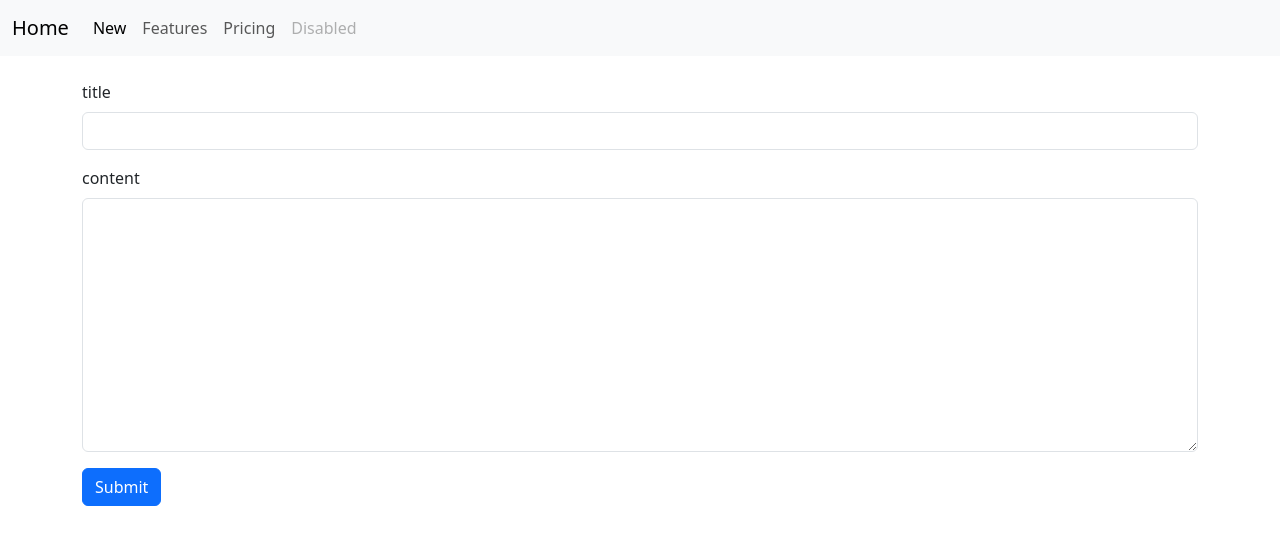
After one commit to seungjun6235/Board-, a Django app: template articles/templates/new.html in a window 1280 px wide. The commit adds this page. Shown: the top 545 px of the page. Run offline with Django 4.2, Linux system fonts and the light colour scheme; the template is opened without the code that fills it, so the values that code supplies are empty.

Commit message:
Create 기능 구현

```diff
--- /dev/null
+++ b/articles/templates/new.html
@@ -0,0 +1,22 @@
+{% extends 'base.html' %}
+
+{% block body %}
+    <form action="{% url 'articles:create'%}" class="mt-4" method="POST">
+        {% csrf_token %}
+        <div class="mb-3">
+            <label for="title" class="form-label">title</label>
+            <input type="text" class="form-control" id="title" name="title">
+        </div>
+
+        <div class="mb-3">
+            <label for="content" class="form-label">content</label>
+            <textarea name="content" id="content" cols="30" rows="10" class="form-control"></textarea>
+        </div>
+
+
+        <input type="submit" class="btn btn-primary">
+
+    </form>
+
+
+{% endblock %}
--- a/articles/urls.py
+++ b/articles/urls.py
@@ -7,4 +7,8 @@ app_name = 'articles'
 urlpatterns = [
     path('', views.index, name='index'),
     path('<int:id>/',views.detail,name='detail'),
+    path('new/',views.new,name='new'),
+    path('create/',views.create,name='create'),
+
+
 ]
--- a/board/settings.py
+++ b/board/settings.py
@@ -106,7 +106,9 @@ AUTH_PASSWORD_VALIDATORS = [
 
 LANGUAGE_CODE = 'en-us'
 
-TIME_ZONE = 'UTC'
+# TIME_ZONE = 'UTC'
+
+TIME_ZONE = 'Asia/Seoul'
 
 USE_I18N = True
 
--- a/templates/base.html
+++ b/templates/base.html
@@ -12,14 +12,14 @@
 <body>
     <nav class="navbar navbar-expand-lg bg-body-tertiary">
         <div class="container-fluid">
-            <a class="navbar-brand" href="#">Navbar</a>
+            <a class="navbar-brand" href="{% url 'articles:index' %}">Home</a>
             <button class="navbar-toggler" type="button" data-bs-toggle="collapse" data-bs-target="#navbarNavAltMarkup"
                 aria-controls="navbarNavAltMarkup" aria-expanded="false" aria-label="Toggle navigation">
                 <span class="navbar-toggler-icon"></span>
             </button>
             <div class="collapse navbar-collapse" id="navbarNavAltMarkup">
                 <div class="navbar-nav">
-                    <a class="nav-link active" aria-current="page" href="#">Home</a>
+                    <a class="nav-link active" href="{% url 'articles:new'%}">New</a>
                     <a class="nav-link" href="#">Features</a>
                     <a class="nav-link" href="#">Pricing</a>
                     <a class="nav-link disabled" aria-disabled="true">Disabled</a>
```
Also changed, not shown: articles/views.py (+15 -1 lines).
